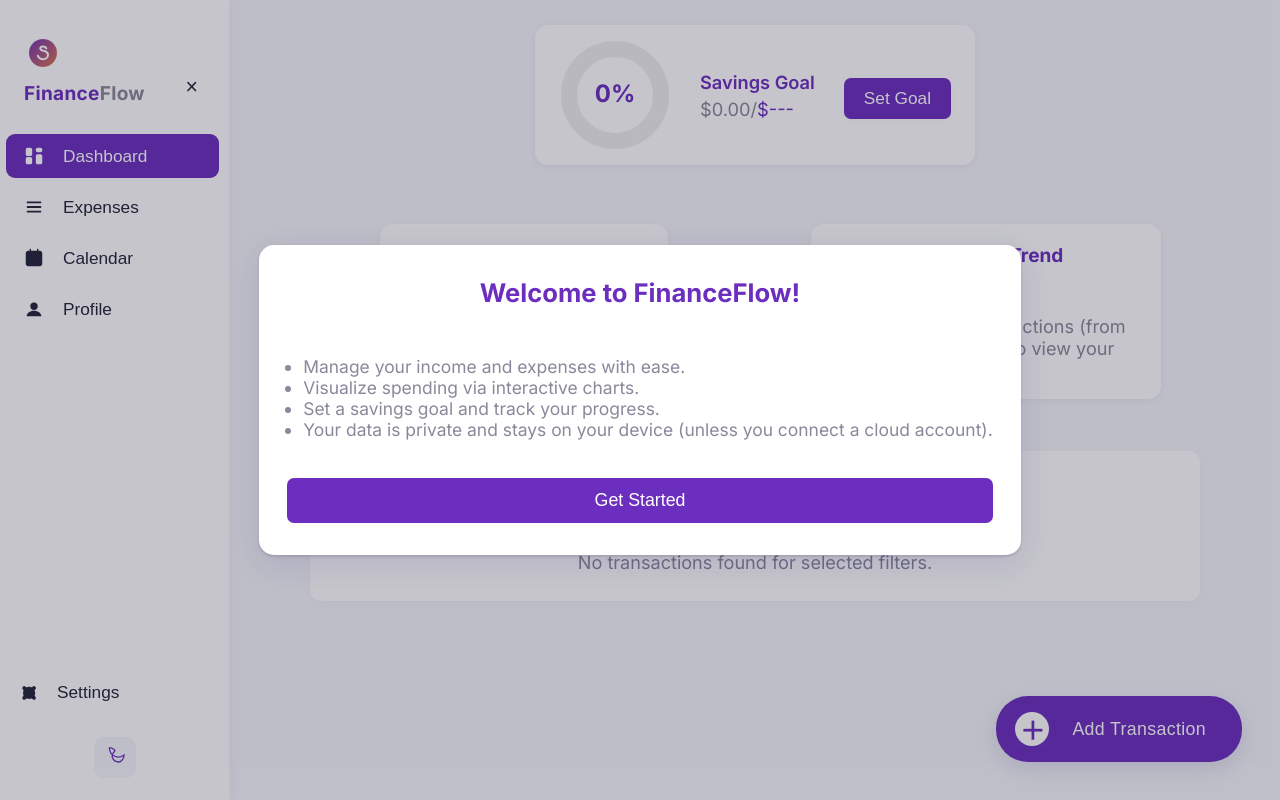
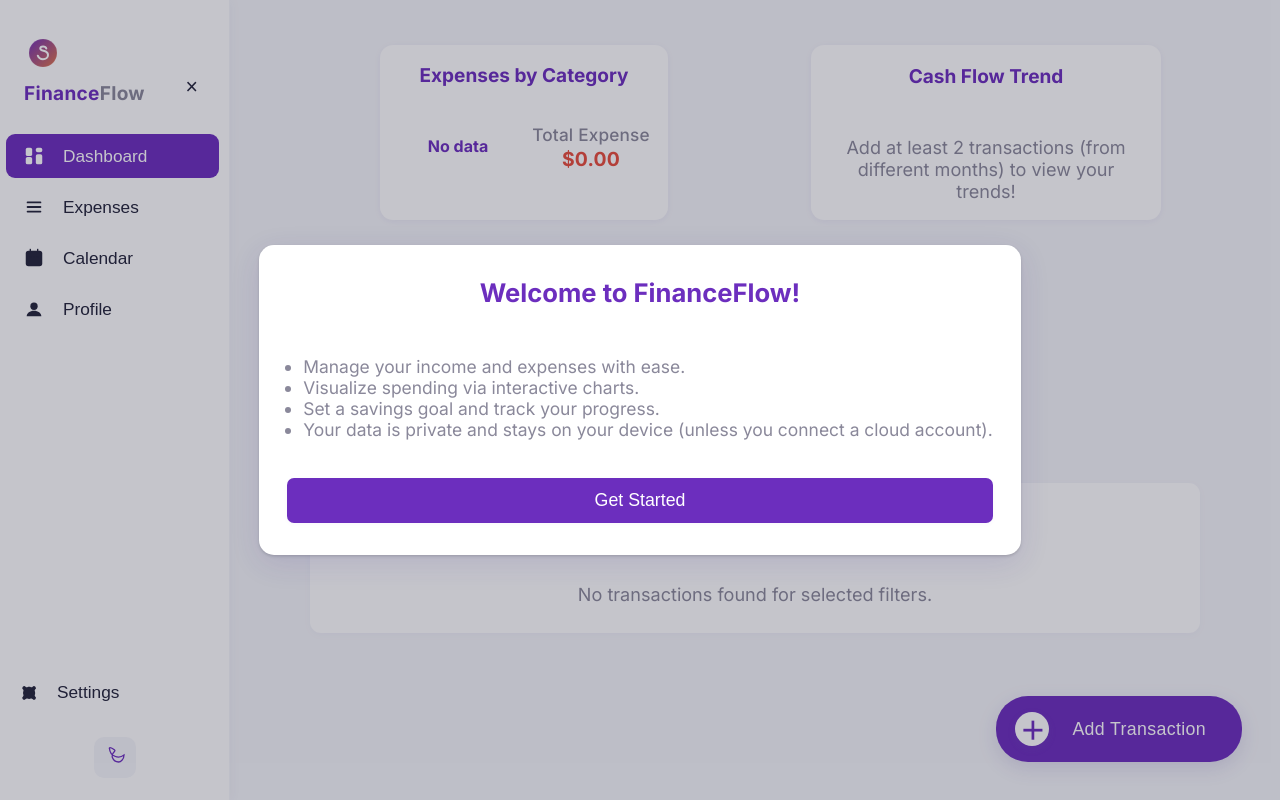
Before and after one commit to Workflow-Manager-admin/financeflow-23329-817ab18b, a React (Create React App) app in the folder financeflow/: page / in a window 1280 px wide. Built offline with nearby package versions, Linux system fonts and the light colour scheme; the HTML template or start-up script is replaced by a standard one.

Commit message:
Auto-commit: Changes as of 2025-05-29T11:59:02.158465+00:00

```diff
--- a/financeflow/src/components/Dashboard.js
+++ b/financeflow/src/components/Dashboard.js
@@ -144,18 +144,21 @@ function Dashboard({ showToast }) {
   return (
     <section className="dashboard">
       <div className="container dashboard-layout">
-        <div className="dashboard-upper">
+        {/* Visualizations moved to top & larger */}
+        <div className="dashboard-visuals-grid" style={{marginBottom: 0, marginTop: '20px'}}>
+          <PieChart transactions={transactions} />
+          <LineChart transactions={transactions} />
+        </div>
+        {/* Savings ring just below, but prominent */}
+        <div className="dashboard-upper" style={{marginTop: '20px', marginBottom: 0}}>
           <SavingsRing
             goal={goal}
             stats={stats}
             onSetGoal={() => setShowGoalModal(true)}
           />
         </div>
-        <div className="dashboard-visuals-grid">
-          <PieChart transactions={transactions} />
-          <LineChart transactions={transactions} />
-        </div>
-        <div className="dashboard-txlist-outer">
+        {/* Transactions list aligns with grid/visuals */}
+        <div className="dashboard-txlist-outer" style={{marginTop: '24px'}}>
           <FilterBar
             filters={filters}
             setFilters={setFilters}
@@ -168,7 +171,6 @@ function Dashboard({ showToast }) {
             emptyMsg="No transactions found for selected filters."
           />
         </div>
-        {/* Modern single Add Transaction FAB */}
       </div>
       <button
         className="dashboard-add-btn"
```
Also changed, not shown: 2 other files (tests, documents, lock files or other folders).
